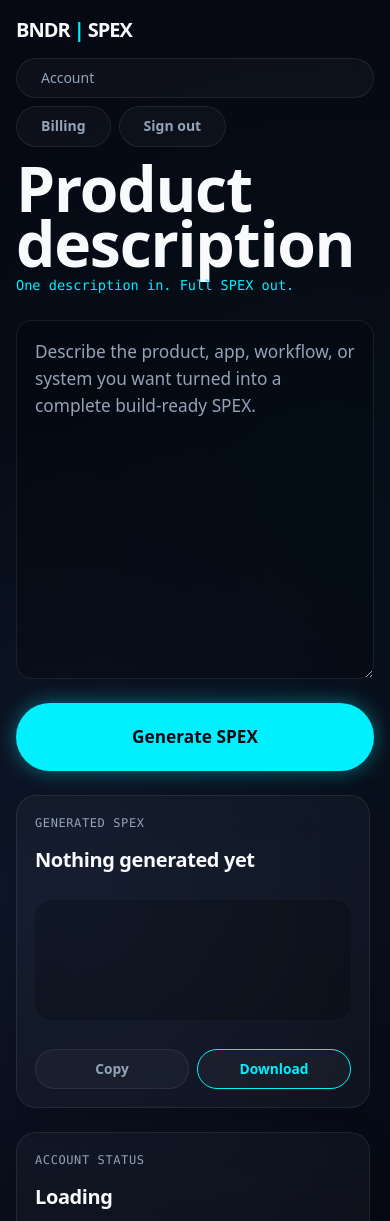
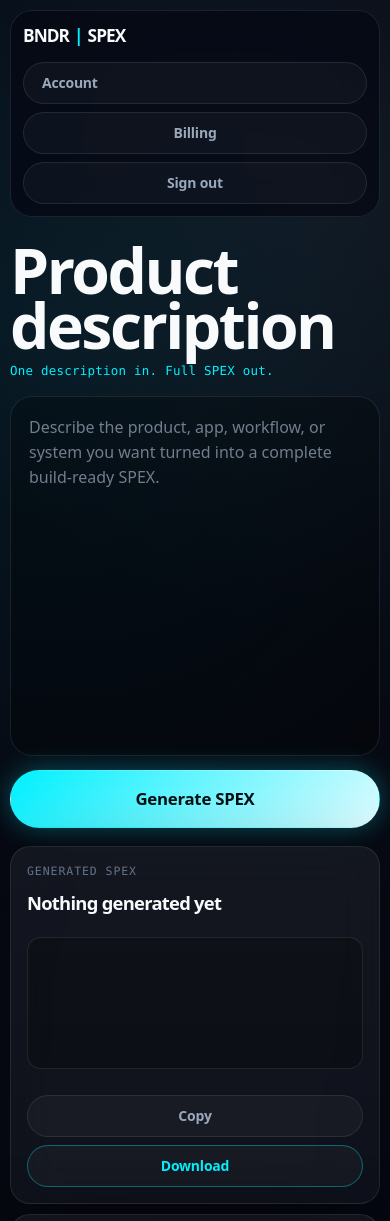
Before and after one commit to BNDRBOTS/bndr-spex, a website with bundled scripts: page public/app.html in a window 390 px wide. Shown: the top 1221 px of the page. Built offline with nearby package versions, Linux system fonts and the light colour scheme; a script that the page names is missing.

Commit message:
Rebuild SPEX UI sizing and mobile stability

```diff
--- a/public/styles.css
+++ b/public/styles.css
@@ -1,314 +1,321 @@
 :root {
-  --bg-base: #060913;
-  --bg-glow: #0f172a;
-  --glass-surface: rgba(255,255,255,.03);
-  --glass-border: rgba(255,255,255,.08);
-  --glass-hover: rgba(255,255,255,.06);
+  --bg-base: #050813;
+  --bg-panel: rgba(255,255,255,.035);
+  --bg-panel-strong: rgba(255,255,255,.055);
+  --line: rgba(255,255,255,.09);
+  --line-strong: rgba(255,255,255,.16);
   --text-primary: #f8fafc;
-  --text-secondary: #94a3b8;
+  --text-secondary: #9aa8bb;
+  --text-soft: #64748b;
   --accent: #00f0ff;
-  --accent-glow: rgba(0,240,255,.4);
-  --error: #ff4a4a;
-  --error-glow: rgba(255,74,74,.2);
+  --accent-soft: rgba(0,240,255,.16);
+  --accent-glow: rgba(0,240,255,.32);
+  --danger: #ff4a4a;
+  --radius-xl: 28px;
+  --radius-lg: 20px;
+  --radius-md: 14px;
   --radius-pill: 999px;
-  --radius-card: 24px;
-  --radius-input: 16px;
-  --shadow: 0 8px 32px rgba(0,0,0,.2);
+  --shadow: 0 24px 80px rgba(0,0,0,.38);
   color-scheme: dark;
 }
 * { box-sizing: border-box; }
-html { scroll-behavior: smooth; }
+html { min-height: 100%; scroll-behavior: smooth; }
 body {
   margin: 0;
-  min-height: 100vh;
-  background-color: var(--bg-base);
-  background-image:
-    radial-gradient(circle at 15% 50%, var(--bg-glow) 0%, transparent 50%),
-    radial-gradient(circle at 85% 30%, rgba(0,240,255,.03) 0%, transparent 40%);
+  min-height: 100dvh;
+  background:
+    radial-gradient(circle at 14% 18%, rgba(0,240,255,.07), transparent 32rem),
+    radial-gradient(circle at 82% 10%, rgba(148,163,184,.08), transparent 28rem),
+    linear-gradient(135deg, #050813 0%, #070a13 55%, #050813 100%);
   color: var(--text-primary);
   font-family: ui-sans-serif, system-ui, -apple-system, BlinkMacSystemFont, "Segoe UI", sans-serif;
   font-size: 15px;
-  line-height: 1.6;
+  line-height: 1.55;
   overflow-x: hidden;
 }
 a { color: inherit; text-decoration: none; }
 button, input, textarea { font: inherit; }
-button {
-  background: none;
-  border: none;
-  color: var(--text-primary);
-  font-weight: 650;
-  cursor: pointer;
-  transition: all .35s cubic-bezier(.16,1,.3,1);
-  outline: none;
-}
-button:disabled { cursor: wait; opacity: .65; }
+button { cursor: pointer; }
+button:disabled { cursor: wait; opacity: .62; }
 h1, h2, h3, p { margin-top: 0; }
-h1, h2, h3 { font-weight: 650; margin: 0; letter-spacing: -.02em; }
-h1 { font-size: clamp(2.9rem, 7vw, 6.8rem); line-height: .88; }
-h2 { font-size: clamp(1.25rem, 2vw, 1.75rem); line-height: 1.05; }
+h1, h2, h3 { letter-spacing: -.04em; margin-bottom: 0; }
+h1 { font-size: clamp(2.6rem, 8vw, 6.4rem); line-height: .88; font-weight: 780; }
+h2 { font-size: clamp(1.15rem, 2vw, 1.55rem); line-height: 1.06; font-weight: 720; }
+h3 { font-size: 1.05rem; }
 .muted { color: var(--text-secondary); }
 .hidden { display: none !important; }
-.glass-panel, .card, .pricing-card, .auth-card, .hero-copy, .hero-panel {
-  background: var(--glass-surface);
+.glass-panel, .card, .pricing-card, .auth-card, .hero-copy, .hero-panel, .legal-card {
+  background: linear-gradient(180deg, var(--bg-panel-strong), var(--bg-panel));
+  border: 1px solid var(--line);
+  border-radius: var(--radius-xl);
+  box-shadow: var(--shadow);
   backdrop-filter: blur(24px);
   -webkit-backdrop-filter: blur(24px);
-  border: 1px solid var(--glass-border);
-  border-radius: var(--radius-card);
-  box-shadow: var(--shadow);
 }
 .pill-button, .button {
-  padding: 8px 24px;
+  min-height: 42px;
+  display: inline-flex;
+  align-items: center;
+  justify-content: center;
+  gap: 8px;
+  padding: 9px 18px;
   border-radius: var(--radius-pill);
-  background: var(--glass-surface);
-  border: 1px solid var(--glass-border);
+  border: 1px solid var(--line);
+  background: rgba(255,255,255,.035);
   color: var(--text-secondary);
-  box-shadow: none;
-  display: inline-flex;
-  justify-content: center;
-  align-items: center;
-  gap: 8px;
-  min-height: 40px;
+  font-weight: 740;
+  letter-spacing: -.015em;
+  transition: transform .18s ease, border-color .18s ease, background .18s ease, color .18s ease, box-shadow .18s ease;
 }
 .pill-button:hover, .button:hover {
-  background: var(--glass-hover);
+  transform: translateY(-1px);
+  border-color: var(--line-strong);
+  background: rgba(255,255,255,.07);
   color: var(--text-primary);
-  border-color: rgba(255,255,255,.15);
-  transform: translateY(-1px);
 }
 .pill-primary, .button:not(.button-secondary):not(.button-danger) {
-  background: var(--accent);
-  color: var(--bg-base);
-  border: none;
-  box-shadow: 0 0 20px var(--accent-glow);
-  font-weight: 760;
+  border-color: transparent;
+  background: linear-gradient(135deg, var(--accent), #dffcff);
+  color: #031014;
+  box-shadow: 0 0 26px var(--accent-glow);
 }
 .pill-primary:hover, .button:not(.button-secondary):not(.button-danger):hover {
-  background: #fff;
-  color: var(--bg-base);
-  box-shadow: 0 0 30px var(--accent-glow);
-  transform: translateY(-2px);
+  background: #ffffff;
+  color: #031014;
+  box-shadow: 0 0 38px var(--accent-glow);
 }
-.button-secondary, .accent-button { border-color: var(--accent); color: var(--accent); }
-.button-danger, .danger-button { color: var(--error); border-color: var(--error-glow); }
-.button-small { padding: 8px 14px; min-height: 36px; font-size: .88rem; }
+.button-secondary, .accent-button { border-color: rgba(0,240,255,.36); color: var(--accent); }
+.button-danger, .danger-button { border-color: rgba(255,74,74,.35); color: #ffb8b8; }
+.button-small { min-height: 36px; padding: 7px 12px; font-size: .86rem; }
 .button-full { width: 100%; margin-top: 8px; }
 input, textarea {
   width: 100%;
-  background: rgba(0,0,0,.2);
-  border: 1px solid var(--glass-border);
-  border-radius: var(--radius-input);
+  border: 1px solid var(--line);
+  border-radius: var(--radius-lg);
+  background: rgba(0,0,0,.28);
   color: var(--text-primary);
-  font-size: 1.08rem;
-  padding: 24px;
   outline: none;
-  transition: all .3s ease;
+  padding: 18px;
+  font-size: 1rem;
+  transition: border-color .18s ease, box-shadow .18s ease, background .18s ease;
 }
-textarea { resize: vertical; line-height: 1.55; }
-input:focus, textarea:focus {
-  border-color: var(--accent);
-  background: rgba(0,0,0,.4);
-  box-shadow: inset 0 0 0 1px var(--accent-glow);
-}
-input::placeholder, textarea::placeholder { color: var(--text-secondary); font-weight: 300; }
+textarea { resize: none; line-height: 1.55; }
+input:focus, textarea:focus { border-color: rgba(0,240,255,.72); box-shadow: 0 0 0 3px var(--accent-soft); background: rgba(0,0,0,.36); }
+input::placeholder, textarea::placeholder { color: rgba(154,168,187,.72); }
+.spex-body { min-height: 100dvh; }
 .spex-topbar {
+  width: min(1500px, calc(100% - 32px));
+  height: 64px;
+  margin: 14px auto 0;
+  padding: 10px 12px 10px 18px;
   display: flex;
   justify-content: space-between;
   align-items: center;
-  padding: 16px 40px;
-  z-index: 20;
+  border: 1px solid var(--line);
+  border-radius: var(--radius-pill);
+  background: rgba(5,8,19,.72);
+  backdrop-filter: blur(22px);
+  -webkit-backdrop-filter: blur(22px);
+  position: sticky;
+  top: 10px;
+  z-index: 30;
 }
 .spex-brand, .brand {
   display: inline-flex;
   align-items: baseline;
-  gap: 4px;
-  font-size: 1.25rem;
-  font-weight: 760;
-  letter-spacing: -.05em;
+  gap: 5px;
+  font-size: 1.08rem;
+  font-weight: 860;
+  letter-spacing: -.055em;
+  white-space: nowrap;
 }
 .spex-brand span, .brand span { color: var(--accent); }
-.spex-nav { display: flex; gap: 16px; align-items: center; }
-.account-chip { max-width: 280px; overflow: hidden; text-overflow: ellipsis; white-space: nowrap; }
+.spex-nav { display: flex; align-items: center; gap: 8px; min-width: 0; }
+.account-chip { max-width: 260px; overflow: hidden; white-space: nowrap; text-overflow: ellipsis; justify-content: flex-start; }
 .spex-workspace {
-  display: flex;
-  padding: 0 40px 40px;
-  gap: 40px;
-  min-height: calc(100vh - 78px);
+  width: min(1500px, calc(100% - 32px));
+  margin: 16px auto 24px;
+  display: grid;
+  grid-template-columns: minmax(0, 1fr) 430px;
+  gap: 20px;
 }
 .col-input {
-  flex: 1;
+  min-width: 0;
+  display: grid;
+  grid-template-rows: auto minmax(0, 1fr);
+  gap: 16px;
+}
+.input-header {
+  min-height: 118px;
   display: flex;
   flex-direction: column;
-  gap: 24px;
-  min-width: 0;
+  justify-content: end;
 }
-.input-header h1 { margin-bottom: 4px; }
+.input-header h1 { margin: 0 0 8px; }
 .input-header p {
+  margin: 0;
   color: var(--accent);
   font-family: ui-monospace, SFMono-Regular, Menlo, Monaco, Consolas, monospace;
-  font-size: .85rem;
-  margin: 0;
+  font-size: .78rem;
+  letter-spacing: .02em;
 }
-.spex-form { flex: 1; display: flex; flex-direction: column; gap: 24px; }
+.spex-form {
+  min-height: 0;
+  display: grid;
+  grid-template-rows: minmax(280px, 1fr) auto;
+  gap: 14px;
+}
 .spex-description-label { position: absolute; width: 1px; height: 1px; overflow: hidden; clip: rect(0 0 0 0); }
-textarea#goal_description { flex: 1; min-height: 42vh; resize: vertical; }
-.generate-button { width: 100%; max-width: 400px; padding: 20px; font-size: 1.08rem; }
+textarea#goal_description {
+  min-height: 280px;
+  height: 100%;
+  font-size: clamp(1rem, 1.4vw, 1.22rem);
+  padding: clamp(18px, 2vw, 28px);
+  border-radius: 26px;
+}
+.generate-button { width: min(420px, 100%); min-height: 60px; font-size: 1.05rem; }
 .col-right {
-  width: 400px;
-  display: flex;
-  flex-direction: column;
-  gap: 24px;
-  overflow: auto;
-  padding-right: 4px;
-  max-height: calc(100vh - 96px);
+  min-width: 0;
+  display: grid;
+  grid-auto-rows: max-content;
+  gap: 12px;
 }
-.col-right::-webkit-scrollbar { width: 4px; }
-.col-right::-webkit-scrollbar-thumb { background: var(--glass-border); border-radius: var(--radius-pill); }
-.meta-section { padding: 24px; }
+.meta-section { padding: 18px; border-radius: 22px; }
 .meta-title {
-  font-family: ui-monospace, SFMono-Regular, Menlo, Monaco, Consolas, monospace;
-  font-size: .75rem;
-  color: var(--text-secondary);
-  text-transform: uppercase;
-  letter-spacing: .05em;
-  margin-bottom: 16px;
+  margin-bottom: 12px;
   display: flex;
   justify-content: space-between;
   align-items: center;
   gap: 12px;
+  color: var(--text-soft);
+  font-family: ui-monospace, SFMono-Regular, Menlo, Monaco, Consolas, monospace;
+  font-size: .72rem;
+  text-transform: uppercase;
+  letter-spacing: .08em;
 }
-.progress-panel { border-color: rgba(0,240,255,.18); }
-.progress-track {
-  width: 100%;
-  height: 8px;
-  border-radius: var(--radius-pill);
-  background: rgba(255,255,255,.06);
-  overflow: hidden;
-  margin-bottom: 14px;
-}
-.progress-fill {
-  width: 0%;
-  height: 100%;
-  border-radius: var(--radius-pill);
-  background: linear-gradient(90deg, rgba(0,240,255,.35), var(--accent), #ffffff);
-  box-shadow: 0 0 22px var(--accent-glow);
-  transition: width .75s cubic-bezier(.16,1,.3,1);
-}
-.progress-step {
-  color: var(--text-primary);
-  font-size: .94rem;
-  margin-bottom: 6px;
-}
-.progress-elapsed {
+.progress-panel { border-color: rgba(0,240,255,.2); }
+.progress-track { height: 8px; border-radius: var(--radius-pill); background: rgba(255,255,255,.065); overflow: hidden; margin-bottom: 12px; }
+.progress-fill { width: 0%; height: 100%; border-radius: var(--radius-pill); background: linear-gradient(90deg, rgba(0,240,255,.45), var(--accent), #fff); box-shadow: 0 0 26px var(--accent-glow); transition: width .65s cubic-bezier(.16,1,.3,1); }
+.progress-step { color: var(--text-primary); font-size: .93rem; margin-bottom: 4px; }
+.progress-elapsed { color: var(--text-secondary); font-family: ui-monospace, SFMono-Regular, Menlo, Monaco, Consolas, monospace; font-size: .75rem; }
+.output-container { display: grid; gap: 12px; }
+.output-data, .output-box {
+  min-height: 132px;
+  max-height: 34vh;
+  overflow: auto;
+  padding: 14px;
+  border: 1px solid var(--line);
+  border-radius: var(--radius-md);
+  background: rgba(0,0,0,.22);
   color: var(--text-secondary);
   font-family: ui-monospace, SFMono-Regular, Menlo, Monaco, Consolas, monospace;
-  font-size: .76rem;
-}
-.output-container { display: flex; flex-direction: column; gap: 16px; }
-.output-data, .output-box {
-  background: rgba(0,0,0,.2);
-  border-radius: var(--radius-input);
-  padding: 16px;
-  min-height: 120px;
-  font-family: ui-monospace, SFMono-Regular, Menlo, Monaco, Consolas, monospace;
-  font-size: .84rem;
-  line-height: 1.55;
-  color: var(--text-secondary);
-  border: 1px solid transparent;
-  overflow: auto;
+  font-size: .82rem;
+  line-height: 1.5;
   white-space: pre-wrap;
   word-break: break-word;
 }
-.output-data:not(:empty), .output-box:not(:empty) { border-color: var(--glass-border); color: var(--text-primary); }
-.output-actions, .access-actions, .button-row { display: flex; gap: 8px; flex-wrap: wrap; }
-.output-actions .pill-button, .access-actions .pill-button { flex: 1; font-size: .86rem; }
-.saved-list { display: grid; gap: 0; max-height: 260px; overflow: auto; }
+.output-data:not(:empty), .output-box:not(:empty) { color: var(--text-primary); }
+.detail-output { max-height: 260px; }
+.output-actions, .access-actions, .button-row { display: grid; grid-template-columns: repeat(2, minmax(0,1fr)); gap: 8px; }
+.saved-list { display: grid; gap: 6px; max-height: 210px; overflow: auto; }
 .saved-item {
-  display: block;
   width: 100%;
   text-align: left;
   padding: 10px 0;
-  font-family: ui-monospace, SFMono-Regular, Menlo, Monaco, Consolas, monospace;
-  font-size: .85rem;
-  border-bottom: 1px solid var(--glass-border);
+  border-bottom: 1px solid var(--line);
   color: var(--text-secondary);
+  background: transparent;
 }
-.saved-item:hover { color: var(--accent); padding-left: 8px; }
+.saved-item:hover { color: var(--accent); }
 .saved-item strong { display: block; color: inherit; margin-bottom: 2px; }
-.saved-item span { display: block; color: var(--text-secondary); font-size: .76rem; }
-.refresh-button { color: var(--accent); font-size: .7rem; letter-spacing: 0; padding: 0; }
-.detail-output { max-height: 340px; }
+.saved-item span { display: block; color: var(--text-soft); font-size: .75rem; }
+.refresh-button { color: var(--accent); padding: 0; font-size: .7rem; }
 .toast {
   position: fixed;
-  top: 40px;
   left: 50%;
-  transform: translate(-50%, -150%);
-  background: var(--glass-surface);
+  top: 18px;
+  transform: translate(-50%, -140%);
+  max-width: min(520px, calc(100vw - 24px));
+  padding: 10px 18px;
+  border-radius: var(--radius-pill);
+  border: 1px solid rgba(0,240,255,.35);
+  background: rgba(5,8,19,.9);
   backdrop-filter: blur(16px);
   -webkit-backdrop-filter: blur(16px);
-  border: 1px solid var(--accent);
   color: var(--text-primary);
-  padding: 8px 40px;
-  border-radius: var(--radius-pill);
-  font-family: ui-monospace, SFMono-Regular, Menlo, Monaco, Consolas, monospace;
-  font-size: .85rem;
-  box-shadow: 0 10px 30px rgba(0,240,255,.1);
   opacity: 0;
   pointer-events: none;
-  transition: all .5s cubic-bezier(.16,1,.3,1);
-  z-index: 9999;
+  transition: opacity .22s ease, transform .22s ease;
+  z-index: 100;
 }
-.toast.visible { transform: translate(-50%, 0); opacity: 1; }
-.auth-body { display: grid; place-items: center; padding: 22px; min-height: 100vh; }
-.auth-shell { width: min(420px, 100%); }
-.auth-card { padding: 40px; display: flex; flex-direction: column; gap: 24px; }
-.auth-brand { justify-content: center; font-size: 2rem; margin-bottom: 0; }
-.auth-card h1 { text-align: center; font-size: 1rem; line-height: 1.2; margin: 0; color: var(--text-secondary); font-weight: 500; }
-.auth-card p { color: var(--text-secondary); text-align: center; margin: 0; }
-.stack { display: grid; gap: 14px; }
-label { display: grid; gap: 8px; color: var(--text-secondary); font-weight: 650; }
-.grid-two { display: grid; grid-template-columns: repeat(2, minmax(0,1fr)); gap: 10px; }
+.toast.visible { opacity: 1; transform: translate(-50%, 0); }
+.auth-body { display: grid; place-items: center; min-height: 100dvh; padding: 18px; }
+.auth-shell { width: min(430px, 100%); }
+.auth-card { padding: 32px; display: grid; gap: 20px; }
+.auth-brand { justify-content: center; font-size: 1.8rem; }
+.auth-card h1 { text-align: center; font-size: 1.1rem; line-height: 1.2; color: var(--text-secondary); }
+.auth-card p { text-align: center; color: var(--text-secondary); margin-bottom: 0; }
+.stack { display: grid; gap: 12px; }
+label { display: grid; gap: 7px; color: var(--text-secondary); font-weight: 700; }
+.grid-two { display: grid; grid-template-columns: 1fr 1fr; gap: 10px; }
 .message { min-height: 22px; color: var(--accent); }
-.hero { width: min(1180px, calc(100% - 32px)); margin: 70px auto 40px; display: grid; grid-template-columns: minmax(0,1.08fr) minmax(330px,.72fr); gap: 34px; align-items: stretch; }
-.hero-copy { padding: clamp(38px, 6vw, 78px); }
-.hero-text { color: var(--text-secondary); font-size: clamp(1.05rem, 2vw, 1.3rem); line-height: 1.55; max-width: 760px; }
-.hero-actions { display: flex; gap: 14px; flex-wrap: wrap; margin-top: 32px; }
-.hero-panel { padding: 26px; overflow: hidden; position: relative; }
-.panel-bar { display: flex; gap: 8px; margin-bottom: 28px; }
+.hero, .section, .footer { width: min(1180px, calc(100% - 32px)); margin-left: auto; margin-right: auto; }
+.hero { margin-top: 70px; display: grid; grid-template-columns: minmax(0,1.08fr) minmax(320px,.72fr); gap: 28px; }
+.hero-copy { padding: clamp(32px, 6vw, 72px); }
+.hero-text { color: var(--text-secondary); font-size: clamp(1.05rem, 2vw, 1.28rem); max-width: 760px; }
+.hero-actions { display: flex; gap: 12px; flex-wrap: wrap; margin-top: 28px; }
+.hero-panel { padding: 24px; }
+.panel-bar { display: flex; gap: 8px; margin-bottom: 24px; }
 .panel-bar span { width: 10px; height: 10px; border-radius: 50%; background: var(--accent); opacity: .8; }
 .spec-list { list-style: none; padding: 0; margin: 18px 0 0; display: grid; gap: 10px; }
-.spec-list li { padding: 13px 14px; border: 1px solid var(--glass-border); border-radius: 16px; background: rgba(255,255,255,.035); color: var(--text-secondary); }
-.section { width: min(1180px, calc(100% - 32px)); margin: 0 auto; padding: 70px 0; }
-.split, .feature-grid, .pricing-grid { display: grid; gap: 16px; }
-.split { grid-template-columns: .72fr 1.28fr; gap: 36px; }
-.feature-grid, .pricing-grid { grid-template-columns: repeat(2, minmax(0, 1fr)); }
+.spec-list li { padding: 12px 14px; border: 1px solid var(--line); border-radius: 14px; background: rgba(255,255,255,.035); color: var(--text-secondary); }
+.section { padding: 64px 0; }
+.split { display: grid; grid-template-columns: .75fr 1.25fr; gap: 28px; }
+.feature-grid, .pricing-grid { display: grid; grid-template-columns: 1fr 1fr; gap: 14px; }
 .pricing-section { text-align: center; }
-.pricing-grid { max-width: 850px; margin: 30px auto 0; text-align: left; }
-.price { font-size: 3.2rem; line-height: 1; font-weight: 880; letter-spacing: -.07em; color: var(--text-primary); margin-bottom: 18px; }
-.footer { width: min(1180px, calc(100% - 32px)); margin: 30px auto; padding: 28px 0 40px; color: var(--text-secondary); border-top: 1px solid var(--glass-border); }
-.legal-page { min-height: 100vh; width: min(920px, calc(100% - 32px)); margin: 0 auto; padding: 48px 0 72px; }
-.back-link { display: inline-block; margin-bottom: 20px; color: var(--text-secondary); font-weight: 700; }
-.legal-card { background: var(--glass-surface); border: 1px solid var(--glass-border); border-radius: 28px; padding: clamp(28px, 6vw, 64px); box-shadow: var(--shadow); }
-.legal-card h1 { margin: 0 0 18px; font-size: clamp(2.2rem, 7vw, 4rem); line-height: .94; letter-spacing: -.06em; }
-.legal-card h2 { margin: 34px 0 8px; font-size: 1.05rem; letter-spacing: -.02em; }
-.legal-card p { color: var(--text-secondary); line-height: 1.72; }
+.pricing-grid { max-width: 840px; margin: 28px auto 0; text-align: left; }
+.pricing-card, .card { padding: 22px; }
+.price { font-size: 3rem; line-height: 1; font-weight: 820; letter-spacing: -.07em; margin-bottom: 16px; }
+.footer { margin-top: 30px; padding: 28px 0 40px; color: var(--text-secondary); border-top: 1px solid var(--line); }
+.legal-page { min-height: 100dvh; width: min(920px, calc(100% - 32px)); margin: 0 auto; padding: 44px 0 70px; }
+.legal-card { padding: clamp(28px, 6vw, 58px); }
+.legal-card h1 { font-size: clamp(2.2rem, 7vw, 4rem); }
+.legal-card p { color: var(--text-secondary); }
+.back-link { display: inline-block; margin-bottom: 18px; color: var(--text-secondary); font-weight: 700; }
+@media (min-width: 981px) {
+  .spex-body { height: 100dvh; overflow: hidden; }
+  .spex-workspace { height: calc(100dvh - 102px); }
+  .col-input, .col-right { height: 100%; }
+  .col-right { overflow: auto; padding-right: 4px; }
+  .col-right::-webkit-scrollbar, .output-data::-webkit-scrollbar, .saved-list::-webkit-scrollbar { width: 5px; }
+  .col-right::-webkit-scrollbar-thumb, .output-data::-webkit-scrollbar-thumb, .saved-list::-webkit-scrollbar-thumb { background: var(--line-strong); border-radius: var(--radius-pill); }
+}
 @media (max-width: 980px) {
-  .spex-workspace { flex-direction: column; min-height: auto; }
-  .col-right { width: 100%; max-height: none; overflow: visible; }
+  .spex-workspace { grid-template-columns: 1fr; }
+  .input-header { min-height: 0; padding-top: 12px; }
+  .col-right { grid-template-columns: repeat(2, minmax(0,1fr)); }
+  .output-panel, .saved-detail-section { grid-column: 1 / -1; }
+  .output-data { max-height: 56vh; }
   .hero, .split { grid-template-columns: 1fr; }
 }
 @media (max-width: 720px) {
   body { font-size: 14px; }
-  .spex-topbar { padding: 14px 16px; flex-direction: column; align-items: flex-start; gap: 12px; }
-  .spex-nav { width: 100%; flex-wrap: wrap; gap: 8px; }
-  .account-chip { width: 100%; max-width: none; justify-content: flex-start; }
-  .spex-workspace { padding: 0 16px 28px; gap: 24px; }
-  .input-header h1 { font-size: clamp(2.5rem, 16vw, 4.4rem); }
-  textarea#goal_description { min-height: 42vh; padding: 18px; }
-  .generate-button { max-width: none; width: 100%; }
-  .meta-section { padding: 18px; }
-  .glass-panel, .card, .pricing-card, .auth-card, .hero-copy, .hero-panel { border-radius: 20px; }
-  .grid-two, .feature-grid, .pricing-grid { grid-template-columns: 1fr; }
-  .toast { top: auto; left: 10px; right: 10px; bottom: 10px; transform: translateY(150%); max-width: none; padding: 12px 16px; }
+  h1 { font-size: clamp(2.5rem, 16vw, 4.35rem); }
+  .spex-topbar { width: calc(100% - 20px); height: auto; margin-top: 10px; padding: 12px; border-radius: 22px; align-items: flex-start; flex-direction: column; gap: 12px; }
+  .spex-nav { width: 100%; display: grid; grid-template-columns: 1fr 1fr; gap: 8px; }
+  .account-chip { grid-column: 1 / -1; width: 100%; max-width: none; }
+  .spex-workspace { width: calc(100% - 20px); margin-top: 14px; gap: 18px; }
+  .spex-form { grid-template-rows: minmax(360px, 42vh) auto; }
+  textarea#goal_description { min-height: 360px; border-radius: 22px; padding: 18px; }
+  .generate-button { width: 100%; max-width: none; min-height: 58px; }
+  .col-right { grid-template-columns: 1fr; gap: 10px; }
+  .meta-section { padding: 16px; border-radius: 20px; }
+  .output-data { max-height: 60vh; }
+  .output-actions, .access-actions, .grid-two, .feature-grid, .pricing-grid { grid-template-columns: 1fr; }
+  .toast { left: 10px; right: 10px; bottom: 10px; top: auto; transform: translateY(140%); max-width: none; }
   .toast.visible { transform: translateY(0); }
 }
+@media (max-width: 390px) {
+  .spex-nav { grid-template-columns: 1fr; }
+  textarea#goal_description { min-height: 330px; }
+}
```
